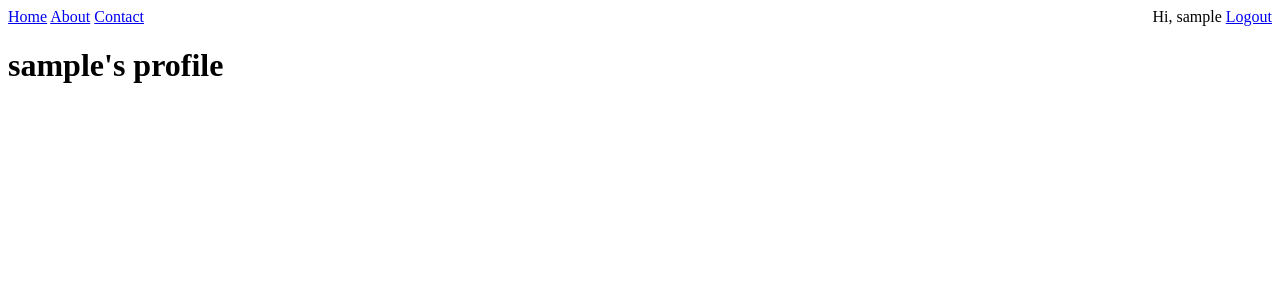
After one commit to devArkov/NewsPaper, a Django app: page /accounts/profile/ in a window 1280 px wide. The commit adds this page. Shown: the top 300 px of the page. Run offline with Django 4.2, Linux system fonts and the light colour scheme; the visitor is signed in with stand-in values (Sample User, id 1).

Commit message:
Profile page & url

```diff
--- a/core/urls.py
+++ b/core/urls.py
@@ -10,8 +10,9 @@ urlpatterns = [
     path('', views.home, name='home'),
     path('about/', views.about, name='about'),
     path('contact/', views.contact, name='contact'),
+    path('accounts/profile/', views.ProfileView.as_view(), name='profile'),
 
     # Django auth
     path('accounts/login', auth_views.LoginView.as_view(template_name='accounts/login.html'), name='login'),
-    path('accounts/profile', auth_views.LoginView.as_view(template_name='accounts/login.html'), name='profile'),
+    path('accounts/logout', auth_views.LogoutView.as_view(), name='logout'),
 ]
--- a/core/views.py
+++ b/core/views.py
@@ -1,4 +1,6 @@
 from django.shortcuts import render
+from django.views.generic.base import TemplateView
+from django.contrib.auth.mixins import LoginRequiredMixin
 
 
 def home(request):
@@ -11,3 +13,7 @@ def about(request):
 
 def contact(request):
     return render(request, 'contact.html')
+
+
+class ProfileView(LoginRequiredMixin, TemplateView):
+    template_name = 'accounts/profile.html'
--- /dev/null
+++ b/templates/accounts/profile.html
@@ -0,0 +1,7 @@
+{% extends 'base.html' %}
+
+{% block title %}Prifile{% endblock title %}
+
+{% block content %}
+    <h1>{{ user.username }}'s profile</h1>
+{% endblock content %}
--- a/templates/inc/navbar.html
+++ b/templates/inc/navbar.html
@@ -5,4 +5,16 @@
     <span>{% if request.path == about_url %}About{% else %}<a href="{{ about_url }}">About</a>{% endif %}</span>
     {% url 'contact' as contact_url %}
     <span>{% if request.path == contact_url %}Contact{% else %}<a href="{{ contact_url }}">Contact</a>{% endif %}</span>
+
+    <!--  Auth  -->
+    <span style="float: right;">
+        {% if user.is_authenticated %}
+            {% url 'profile' as profile_url %}
+        <span>Hi, {% if request.path == profile_url %}{{ user.username }}{% else %}<a href="{% url 'profile' %}">{{ user.username }}!</a>{% endif %}</span>
+        <span><a href="{% url 'logout' %}">Logout</a></span>
+        {% else %}
+        <span><a href="{% url 'login' %}">Login</a></span>
+        {% endif %}
+    </span>
+    <!--  / Auth  -->
 </nav>
```
Also changed, not shown: core/settings.py (+8 -0 lines).
